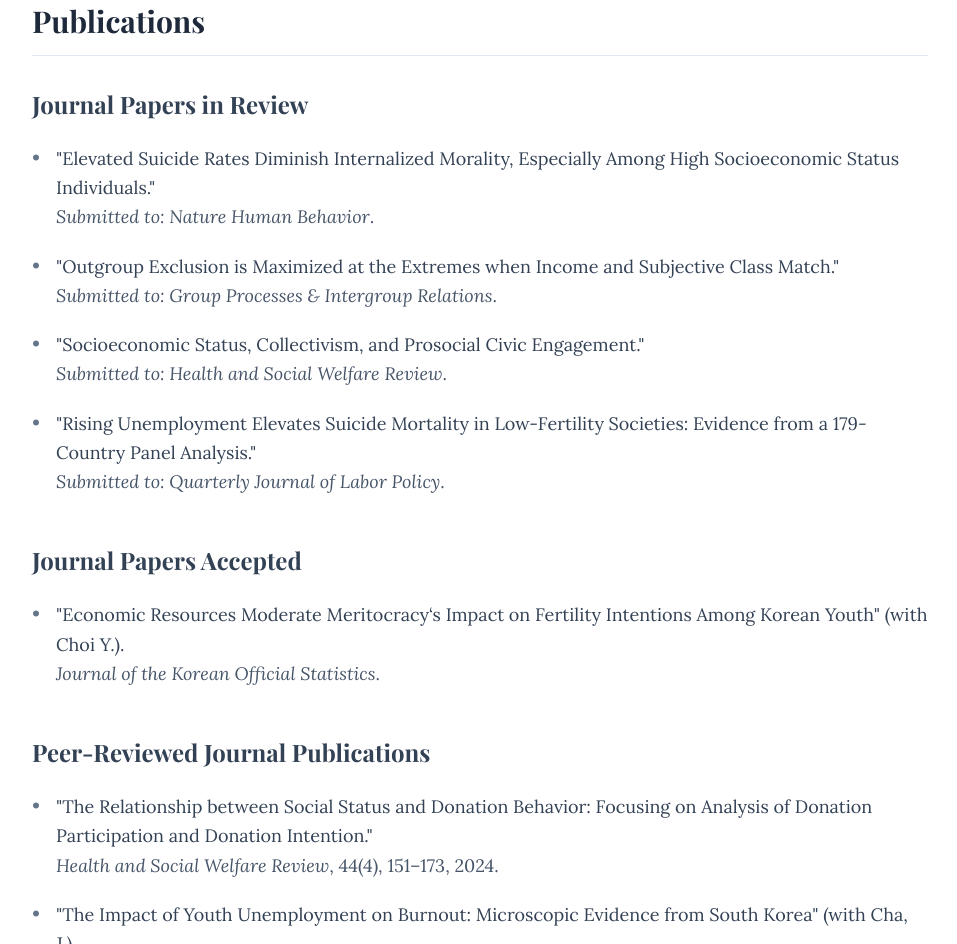
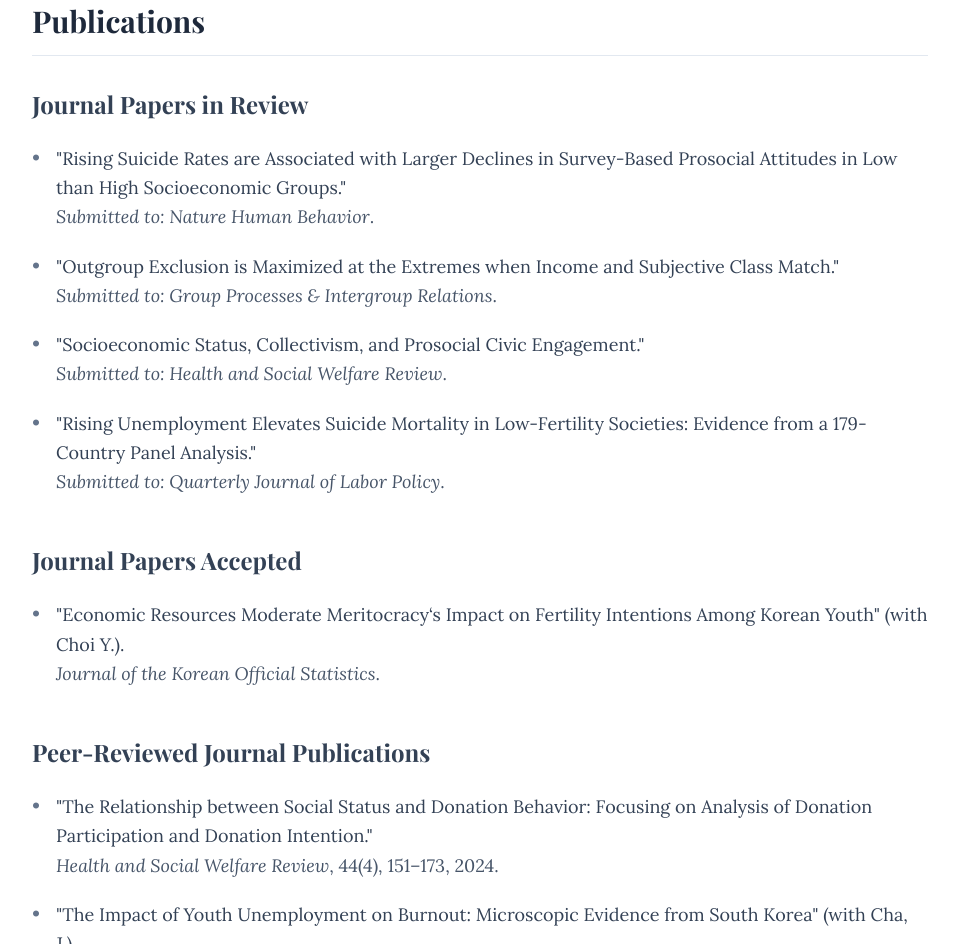
Before and after one commit to Hyeonsam/hyeonsamtak, a plain HTML site: page index.html in a window 1280 px wide. Shown: the part 994-1938 px from the top of the page, without its empty margins (160-1117 px from the left). Drawn offline with nearby package versions, Linux system fonts and the light colour scheme.

Commit message:
Update index.html

```diff
--- a/index.html
+++ b/index.html
@@ -83,7 +83,7 @@
                         <h3 class="text-2xl text-slate-700 mb-6">Journal Papers in Review</h3>
                         <ul class="publication-list text-lg leading-relaxed">
                             <li>
-                                <p>"Elevated Suicide Rates Diminish Internalized Morality, Especially Among High Socioeconomic Status Individuals."</p>
+                                <p>"Rising Suicide Rates are Associated with Larger Declines in Survey-Based Prosocial Attitudes in Low than High Socioeconomic Groups."</p>
                                 <p class="text-slate-600"><em>Submitted to: Nature Human Behavior</em>.</p>
                             </li>
                             <li>
```
